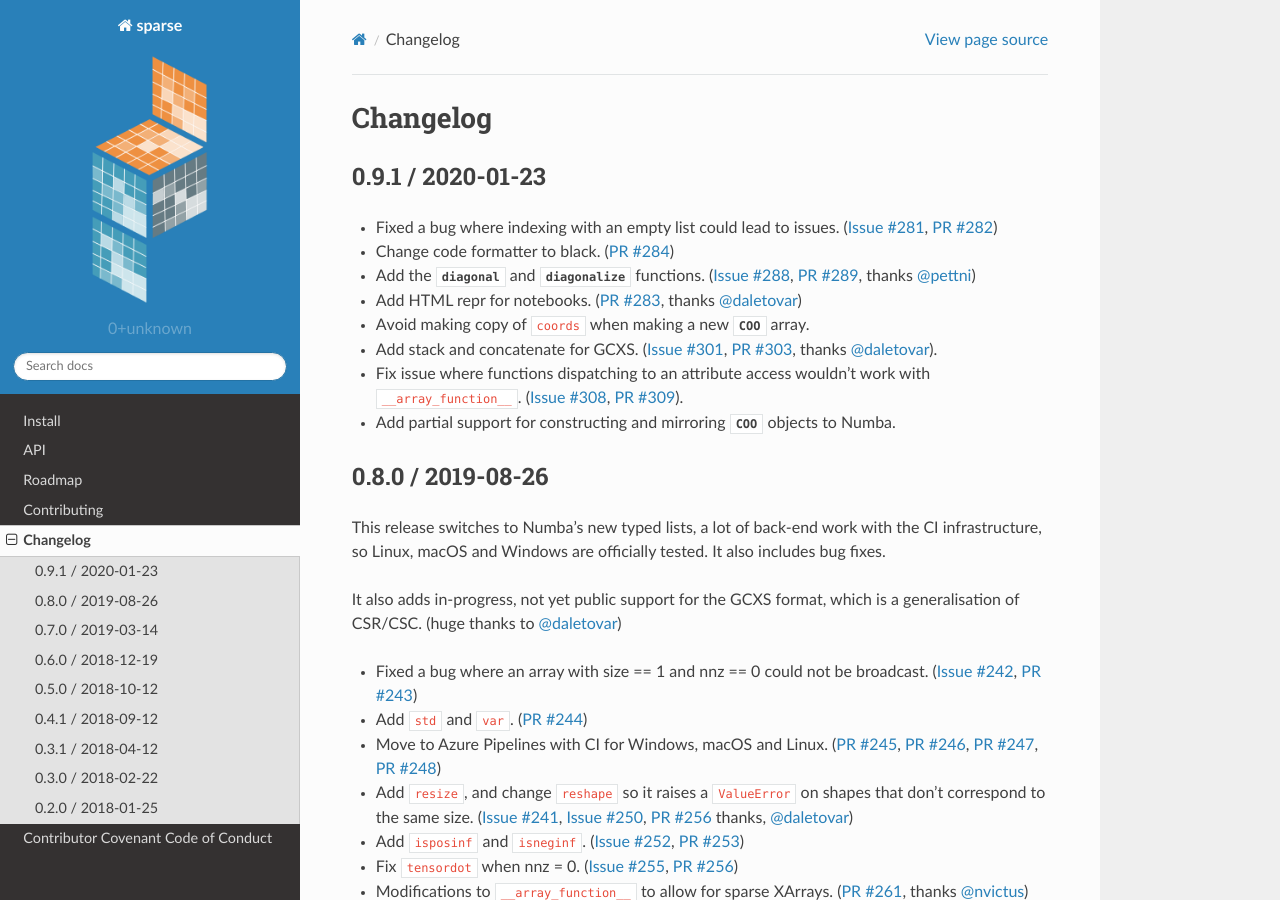
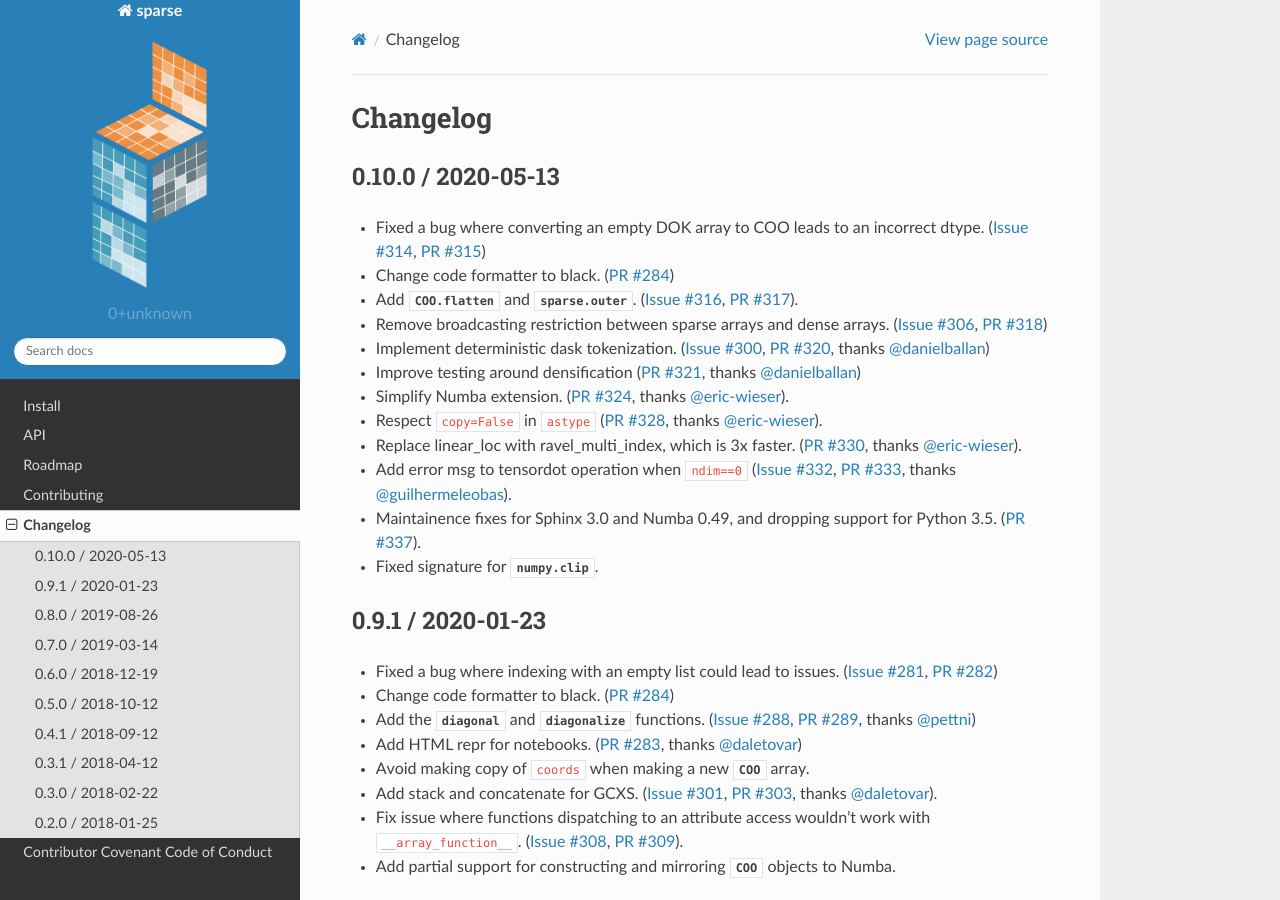
Before and after one commit to pydata/sparse, a Sphinx documentation site: the page built from docs/changelog.rst, in a window 1280 px wide and 900 px high. Built offline with Sphinx 7.4.7 and the Read the Docs theme 2.0.0, drawn with Linux system fonts in a browser that asks for light colours; pages that are not in the unit, such as notebooks, are missing from menus.

Commit message:
Changelog for 0.10.0

```diff
--- a/docs/changelog.rst
+++ b/docs/changelog.rst
@@ -2,6 +2,29 @@ Changelog
 =========
 
 .. currentmodule:: sparse
+
+0.10.0 / 2020-05-13
+-------------------
+
+* Fixed a bug where converting an empty DOK array to COO leads
+  to an incorrect dtype. (:issue:`314`, :pr:`315`)
+* Change code formatter to black. (:pr:`284`)
+* Add :obj:`COO.flatten` and :obj:`sparse.outer`. (:issue:`316`, :pr:`317`).
+* Remove broadcasting restriction between sparse arrays and dense arrays.
+  (:issue:`306`, :pr:`318`)
+* Implement deterministic dask tokenization. (:issue:`300`, :pr:`320`, thanks
+  :ghuser:`danielballan`)
+* Improve testing around densification (:pr:`321`, thanks
+  :ghuser:`danielballan`)
+* Simplify Numba extension. (:pr:`324`, thanks :ghuser:`eric-wieser`).
+* Respect ``copy=False`` in ``astype`` (:pr:`328`, thanks :ghuser:`eric-wieser`).
+* Replace linear_loc with ravel_multi_index, which is 3x faster. (:pr:`330`,
+  thanks :ghuser:`eric-wieser`).
+* Add error msg to tensordot operation when ``ndim==0`` (:issue:`332`,
+  :pr:`333`, thanks :ghuser:`guilhermeleobas`).
+* Maintainence fixes for Sphinx 3.0 and Numba 0.49, and dropping support for
+  Python 3.5. (:pr:`337`).
+* Fixed signature for :obj:`numpy.clip`.
 
 0.9.1 / 2020-01-23
 ------------------
```
